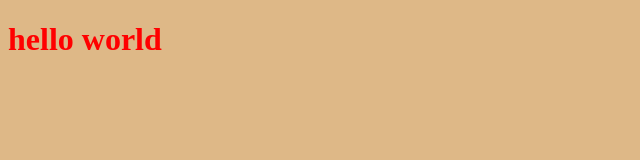
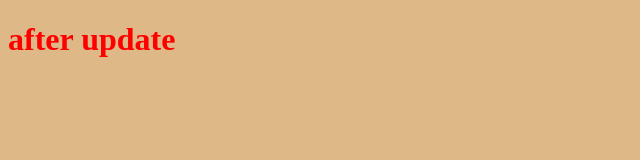
Before and after one commit to aseel-33/MyProject, a plain HTML site: page index.html in a window 1280 px wide. Shown: the whole page, without its empty margins (0-640 px from the left). Drawn offline with Linux system fonts and the light colour scheme.

Commit message:
edit in html

```diff
--- a/index.html
+++ b/index.html
@@ -8,7 +8,7 @@
 </head>
 <body>
 
-    <h1>hello world</h1>
+    <h1>after update</h1>
 
     <script src="app.js"></script>
 </body>
```
